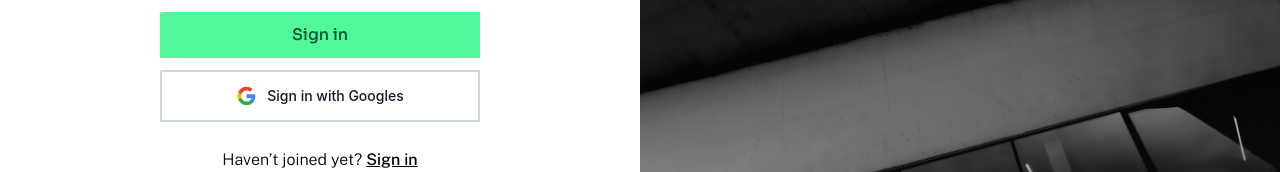
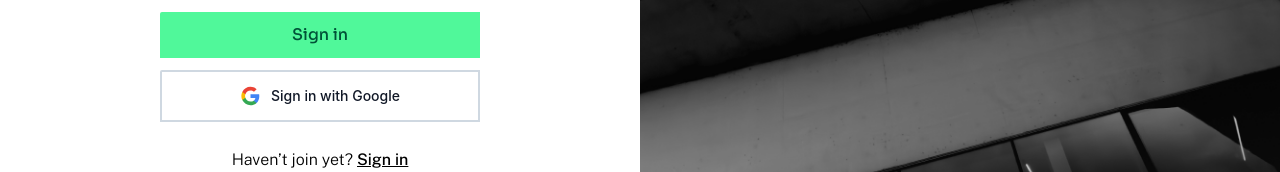
Before and after one commit to MuhRehman/Sign-In-Screen, a React (Create React App) app: page / in a window 1280 px wide. Shown: the part 568-740 px from the top of the page. Built offline with nearby package versions, Linux system fonts and the light colour scheme.

Commit message:
text chnages

```diff
--- a/src/pages/SignInForm.jsx
+++ b/src/pages/SignInForm.jsx
@@ -245,12 +245,12 @@ export default function SignInForm() {
                 fill="#EA4335"
               />
             </svg>
-            Sign in with Googles
+            Sign in with Google
           </button>
 
           <div class="mt-6 text-blue-500 text-center sign-text">
             <a href="#" class=" custom-text hover:underline">
-              Haven’t joined yet? <span className="underline">Sign in</span>{" "}
+              Haven’t join yet? <span className="underline">Sign in</span>{" "}
             </a>
           </div>
         </div>
```
